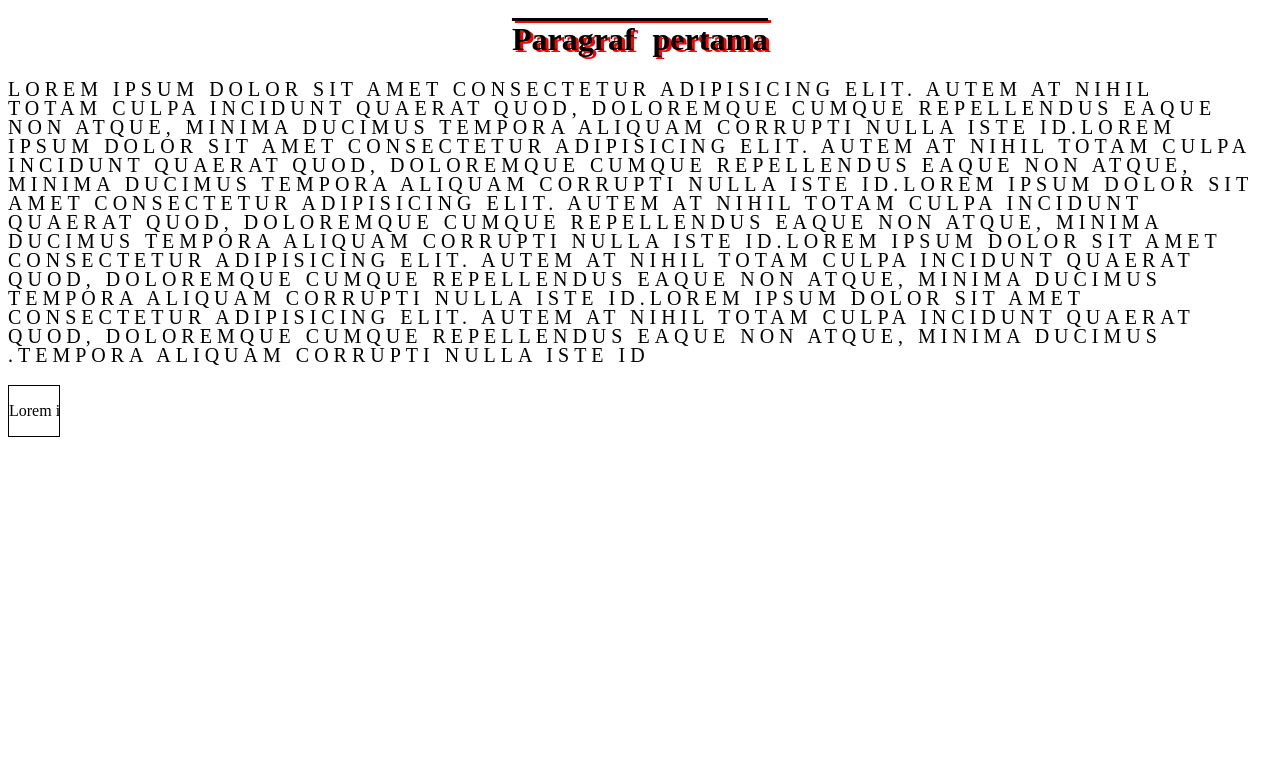
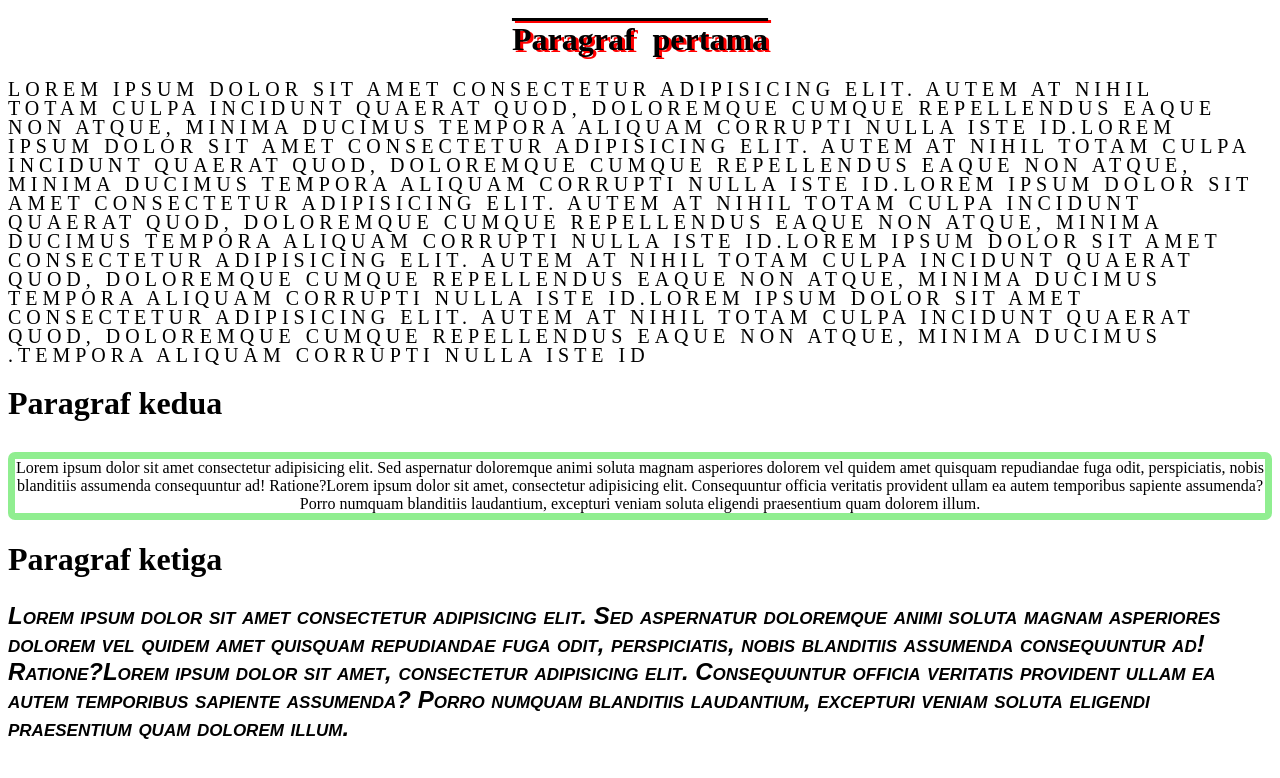
Before and after one commit to yasyaindra/learningcss, a plain HTML site: page index.html in a window 1280 px wide. Drawn offline with Linux system fonts and the light colour scheme.

Commit message:
menambah fitur Font pada style

```diff
--- a/index.html
+++ b/index.html
@@ -10,18 +10,20 @@
 <body>
     <h1 id="judul1"> Paragraf pertama</h1>
     <p class="p1">Lorem ipsum dolor sit amet consectetur adipisicing elit. Autem at nihil totam culpa incidunt quaerat quod, doloremque cumque repellendus eaque non atque, minima ducimus tempora aliquam corrupti nulla iste id.Lorem ipsum dolor sit amet consectetur adipisicing elit. Autem at nihil totam culpa incidunt quaerat quod, doloremque cumque repellendus eaque non atque, minima ducimus tempora aliquam corrupti nulla iste id.Lorem ipsum dolor sit amet consectetur adipisicing elit. Autem at nihil totam culpa incidunt quaerat quod, doloremque cumque repellendus eaque non atque, minima ducimus tempora aliquam corrupti nulla iste id.Lorem ipsum dolor sit amet consectetur adipisicing elit. Autem at nihil totam culpa incidunt quaerat quod, doloremque cumque repellendus eaque non atque, minima ducimus tempora aliquam corrupti nulla iste id.Lorem ipsum dolor sit amet consectetur adipisicing elit. Autem at nihil totam culpa incidunt quaerat quod, doloremque cumque repellendus eaque non atque, minima ducimus tempora aliquam corrupti nulla iste id.</p>
-    <!--
+
     <h1 id="judul2">Paragraf kedua</h1>
     <p id="p2"> Lorem ipsum dolor sit amet consectetur adipisicing elit. Sed aspernatur doloremque animi soluta magnam asperiores dolorem vel quidem amet quisquam repudiandae fuga odit, perspiciatis, nobis blanditiis assumenda consequuntur ad! Ratione?Lorem ipsum dolor sit amet, consectetur adipisicing elit. Consequuntur officia veritatis provident ullam ea autem temporibus sapiente assumenda? Porro numquam blanditiis laudantium, excepturi veniam soluta eligendi praesentium quam dolorem illum.</p>
+
     <h1 id="judul3">Paragraf ketiga</h1>
     <p id="p3"> Lorem ipsum dolor sit amet consectetur adipisicing elit. Sed aspernatur doloremque animi soluta magnam asperiores dolorem vel quidem amet quisquam repudiandae fuga odit, perspiciatis, nobis blanditiis assumenda consequuntur ad! Ratione?Lorem ipsum dolor sit amet, consectetur adipisicing elit. Consequuntur officia veritatis provident ullam ea autem temporibus sapiente assumenda? Porro numquam blanditiis laudantium, excepturi veniam soluta eligendi praesentium quam dolorem illum.</p>
+    <!--
     <h1 id="judul4">Paragraf keempat</h1>
     <p id="p4"> Lorem ipsum dolor sit amet consectetur adipisicing elit. Sed aspernatur doloremque animi soluta magnam asperiores dolorem vel quidem amet quisquam repudiandae fuga odit, perspiciatis, nobis blanditiis assumenda consequuntur ad! Ratione?Lorem ipsum dolor sit amet, consectetur adipisicing elit. Consequuntur officia veritatis provident ullam ea autem temporibus sapiente assumenda? Porro numquam blanditiis laudantium, excepturi veniam soluta eligendi praesentium quam dolorem illum.</p>
     <div id="container">
         <p> Lorem ipsum dolor sit amet consectetur, adipisicing elit. Odio perferendis eaque, architecto nobis voluptates delectus maiores velit voluptate, repellendus pariatur molestias! Maxime ea fugiat eligendi tempora eius repudiandae cum inventore!</p>
-    </div> -->
+    </div>
     <div id="container2">
-            <p> Lorem ipsum dolor sit amet consectetur, adipisicing elit. Odio perferendis eaque, architecto nobis voluptates delectus maiores velit voluptate, repellendus pariatur molestias! Maxime ea fugiat eligendi tempora eius repudiandae cum inventore!</p>
+            <p> Lorem ipsum dolor sit amet consectetur, adipisicing elit. Odio perferendis eaque, architecto nobis voluptates delectus maiores velit voluptate, repellendus pariatur molestias! Maxime ea fugiat eligendi tempora eius repudiandae cum inventore!</p>-->
     </div>
 </body>
 </html>
--- a/style.css
+++ b/style.css
@@ -13,7 +13,6 @@ p.p1 {
     line-height: 19px;
     direction: rtl;
 }
-
 #judul2 {
     margin:0 0 30px 0;
 }
@@ -27,14 +26,22 @@ p.p1 {
     padding-bottom: 10px;
 }
 
-
+/* Font */
 #p2 {
     text-align: center;
     border:7px solid lightgreen;
     border-radius: 7px;
-    background-color:green;
 }
 
+#p3 {
+    font-family: Arial, Helvetica, sans-serif;
+    font-style: oblique;
+    font-size: 24px;
+    font-weight: bold;
+    font-variant: small-caps;
+}
+
+/*
 #container2 {
    white-space: nowrap;
    width: 50px;
@@ -42,7 +49,7 @@ p.p1 {
    text-overflow: "---";
    border:1px solid #000000;
 }
-/* p {
+ p {
     text-align: center;
     color: black;
     border: 2px solid rgb(255, 255, 255);
```
